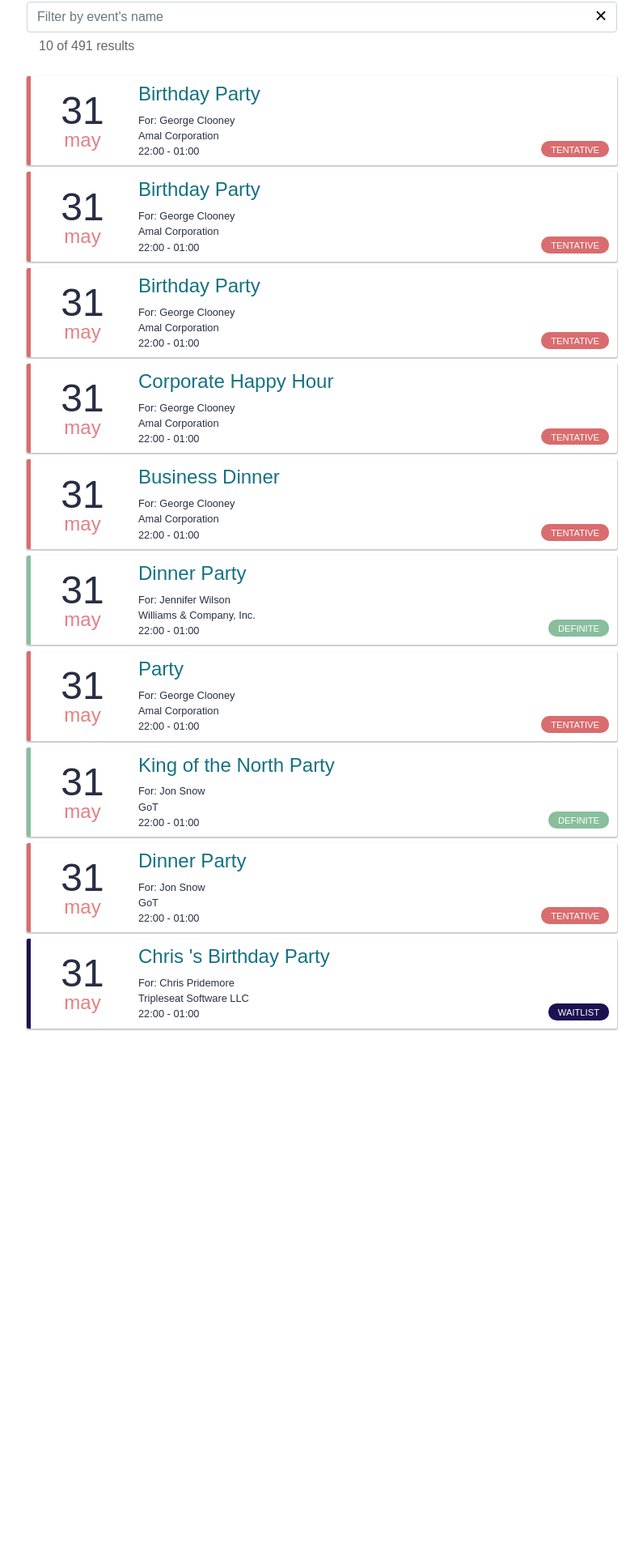
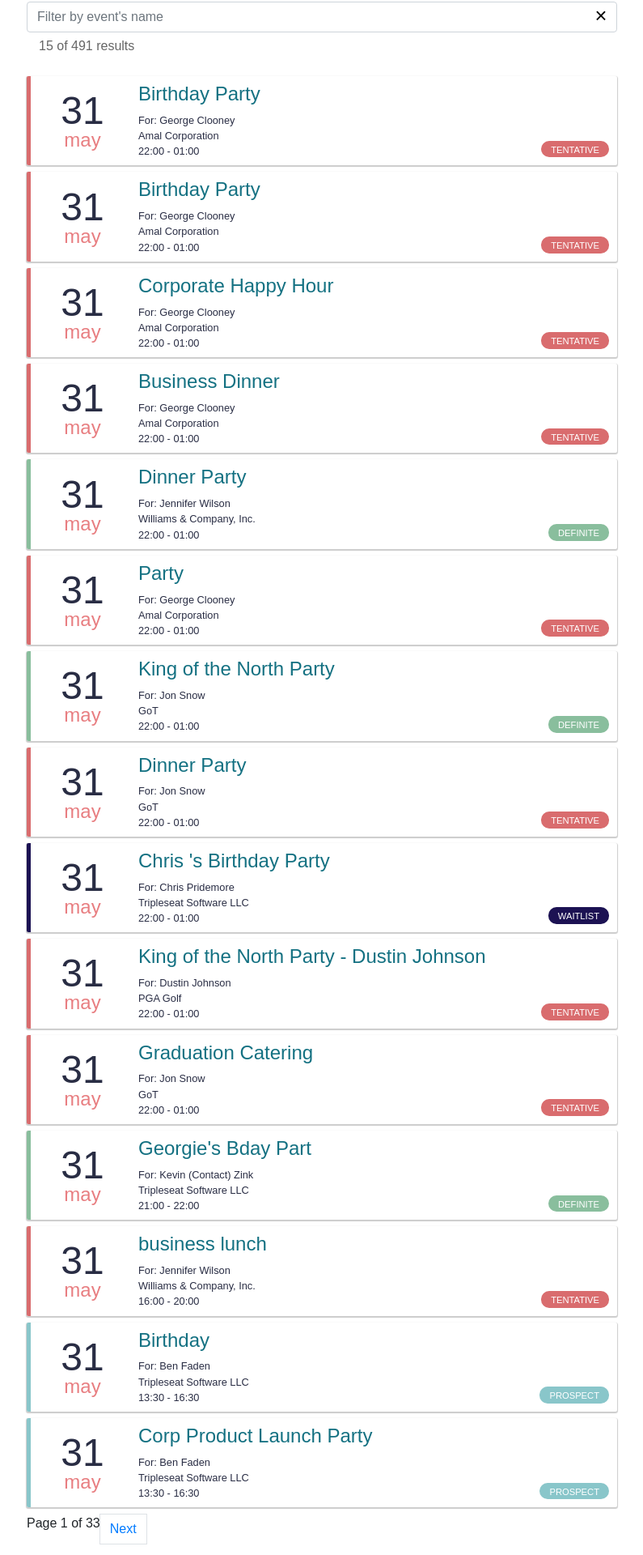
Before and after one commit to fsegu002/frontend-challenge, a React (Create React App) app: page / in a window 1280 px wide. Shown: the part 66-1986 px from the top of the page at 81% size, without its empty margins (242-1037 px from the left). Before the commit the page ends 1344 px from the top, so only its background shows below. Built offline with nearby package versions, Linux system fonts and the light colour scheme.

Commit message:
refactored pagination into a service, updated tests, added pagination elements to page

```diff
--- a/src/App.js
+++ b/src/App.js
@@ -4,13 +4,17 @@ import Nav from './components/nav';
 import Event from './components/event';
 import Filter from './components/filter';
 import data from './events.json';
-import Pagination from './components/pagination';
+import Pagination from './utilities/pagination';
 
 class App extends Component {
   state = {
     events: [],
     allEvents: [],
-    paginate: null
+    paginate: '',
+    pOptions: {
+      offset: 1,
+      limit: 15
+    }
   }
 
   /**
@@ -18,7 +22,6 @@ class App extends Component {
    */
   componentDidMount() {
     this.resetState()
-    this.paginate(data.events, {offset:1, limit:10})
   }
 
   /**
@@ -46,13 +49,8 @@ class App extends Component {
       }
       return false
     })
-    let paginate = new Pagination(filteredEvents, {offset: 1, limit: 10})
-    this.setState({
-      events: paginate.pageResults,
-      allEvents: filteredEvents,
-      paginate
-    })
-
+    this.paginate(filteredEvents, {offset: 1, limit: 10})
+    this.setState({allEvents: filteredEvents})
   }
 
   /**
@@ -70,21 +68,50 @@ class App extends Component {
   resetState = this.resetState.bind(this)
   resetState() {
     const sortedEvents = this.sortEvents(data.events)
-    let newPage = new Pagination(sortedEvents, {offset: 1, limit: 10})
-    this.setState({
-      events: newPage.pageResults,
-      allEvents: sortedEvents,
-      paginate: newPage
-    })
+    this.paginate(sortedEvents, this.state.pOptions)
   }
 
+  /**
+   * Create new Pagination object
+   * @param {array} arr - All events to paginate through
+   * @param {object} options - Offset and limit options
+   */
   paginate = this.paginate.bind(this)
   paginate(arr, options) {
     let newPage = new Pagination(arr, options)
     this.setState({
       paginate: newPage,
-      events: newPage.pageResults
-    })
+      events: newPage.pageResults,
+      allEvents: this.sortEvents(data.events)
+    }, () => console.log(this.state.paginate))
+  }
+
+  /**
+   * Go to previous page
+   */
+  goToPrevPage = this.goToPrevPage.bind(this)
+  goToPrevPage() {
+    this.state.paginate.goToPrev()
+    this.setState({ events: this.state.paginate.pageResults })
+    this.scrollPageTop()
+  }
+
+  /**
+   * Go to next page
+   */
+  goToNext = this.goToNext.bind(this)
+  goToNext() {
+    this.state.paginate.goToNext()
+    this.setState({ events: this.state.paginate.pageResults })
+    this.scrollPageTop()
+  }
+
+  /**
+   * Scroll to top smoothly.
+   * Animation is not supported in Safari, IE nor Edge
+   */
+  scrollPageTop() {
+    window.scrollTo({top: 0, left: 0, behavior: 'smooth'})
   }
 
 
@@ -109,6 +136,17 @@ class App extends Component {
               <ul className="list-group">
                 {allEvents}
               </ul>
+
+
+              <nav aria-label="Page navigation example">
+                <ul className="pagination">
+                  { (!this.state.paginate.prevPage) ? null : <button className="page-link" onClick={this.goToPrevPage} >Previous</button>}
+
+                  Page {this.state.paginate.currentPage} of {this.state.paginate.numberOfPages}
+
+                  { (!this.state.paginate.nextPage) ? null : <button className="page-link" onClick={this.goToNext} >Next</button>}
+                </ul>
+              </nav>
             </div>
           </div>
         </div>
--- a/src/components/nav/index.js
+++ b/src/components/nav/index.js
@@ -5,7 +5,7 @@ import logo from './hhh_logo.png'
 class Nav extends Component {
     render() {
         return (
-            <nav >
+            <nav id="mainNav">
                 <div className="container">
                     <div className="row">
                         <div className="col-xs-12 col-md-8 offset-md-2">
--- a/src/components/nav/style.css
+++ b/src/components/nav/style.css
@@ -1,4 +1,4 @@
-nav{
+nav#mainNav{
     height: 48px;
     width: 100%;
     background-color: #262a42;
@@ -6,14 +6,14 @@ nav{
 
     color: #fff;
 }
-nav .navTitle{
+nav#mainNav .navTitle{
     display: flex;
     align-items: center;
     height: 48px;
 }
-nav .navTitle img{
+nav#mainNav .navTitle img{
     margin-right: 20px;
 }
-nav .navTitle h4{
+nav#mainNav .navTitle h4{
     margin: 0;
 }
--- a/src/components/pagination/index.js
+++ /dev/null
@@ -1,20 +0,0 @@
-export default function Pagination(objectArr, options) {
-    this.limit = options.limit || 10;
-    this.numberOfPages = Math.ceil(objectArr.length / this.limit);
-    if(options.offset > this.numberOfPages){
-        throw Error("Offset is greater than the number of pages available.")
-    } else if(options.offset < 1 || typeof options.offset !== 'number'){
-        throw Error("Offset cannot be a negative number.")
-    }
-    this.offset = options.offset || 1;
-    this.currentPage = options.offset;
-    this.prevPage = (this.currentPage > 1) ? this.currentPage - 1 : null;
-    this.nextPage = (this.currentPage < this.numberOfPages) ? this.currentPage + 1 : null;
-    this.pageResults = objectArr.slice(calculateOffset.bind(this), this.limit)
-}
-
-function calculateOffset() {
-    let offset = (this.offset * this.limit) - (this.limit + 1)
-    console.log(offset)
-    return offset;
-}
--- /dev/null
+++ b/src/utilities/pagination/index.js
@@ -0,0 +1,41 @@
+export default function Pagination(objectArr, options) {
+    this.objectArr = objectArr
+    this.limit = options.limit || 10;
+    this.numberOfPages = Math.ceil(objectArr.length / this.limit);
+    if(options.offset > this.numberOfPages){
+        throw Error("Offset is greater than the number of pages available.")
+    } else if(options.offset < 1 || typeof options.offset !== 'number'){
+        throw Error("Offset cannot be a negative number.")
+    }
+    this.offset = options.offset || 1;
+    this.currentPage = options.offset;
+
+    this.calculatePages()
+
+}
+
+Pagination.prototype.calculatePages = function() {
+        this.prevPage = (this.currentPage > 1) ? this.currentPage - 1 : null;
+        this.nextPage = (this.currentPage < this.numberOfPages) ? this.currentPage + 1 : null;
+        let resultOffset = Pagination.calculateOffset(this.offset, this.limit)
+        this.pageResults = this.objectArr.slice(resultOffset, resultOffset + this.limit)
+}
+
+Pagination.prototype.goToNext = function() {
+    if(this.currentPage !== this.numberOfPages) {
+        this.currentPage++
+        this.offset++
+        this.calculatePages()
+    }
+}
+Pagination.prototype.goToPrev = function() {
+    if(this.currentPage !== 1) {
+        this.currentPage--
+        this.offset--
+        this.calculatePages()
+    }
+}
+
+Pagination.calculateOffset = (offset, limit) => {
+    return (offset * limit) - (limit - 1)
+}
```
Also changed, not shown: 1 other file (tests, documents, lock files or other folders).
